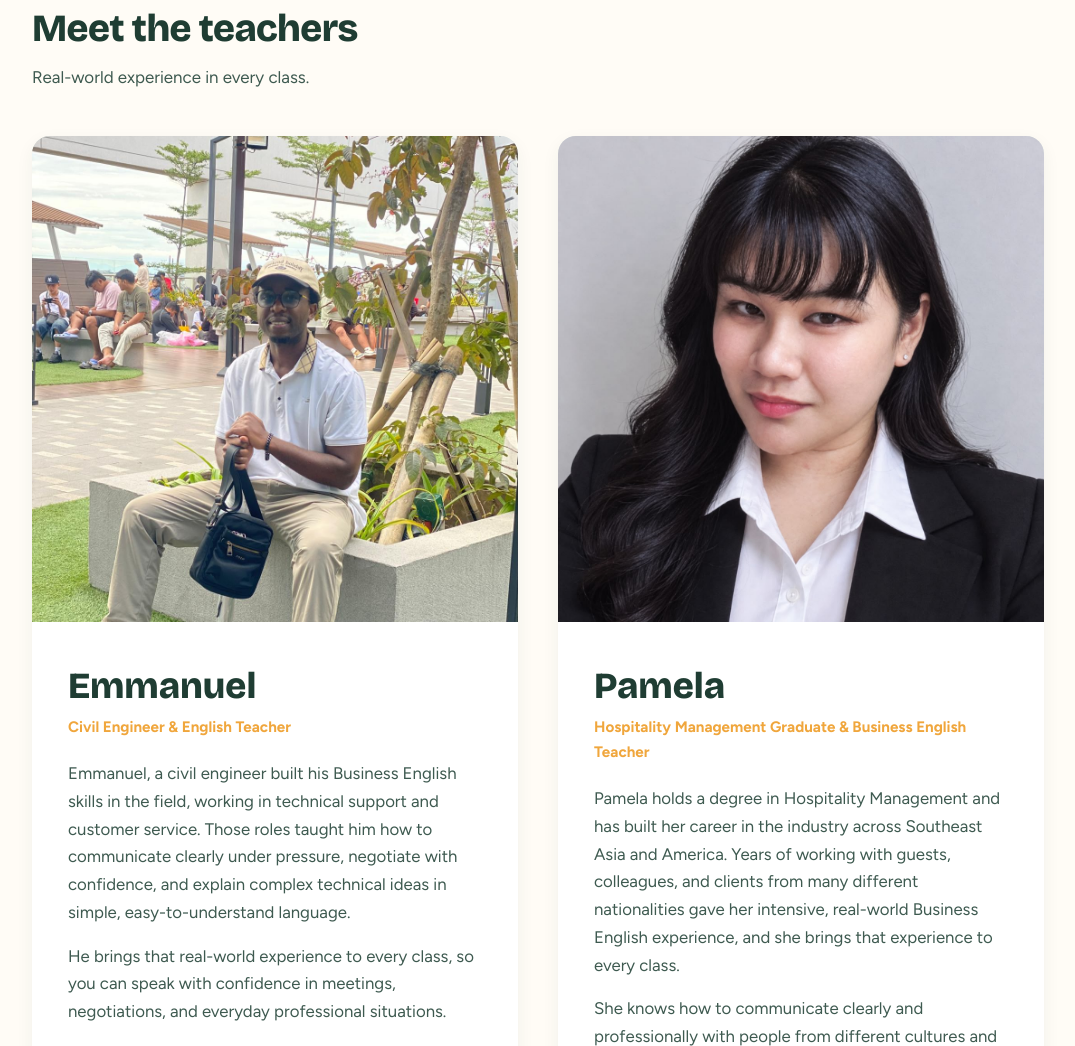
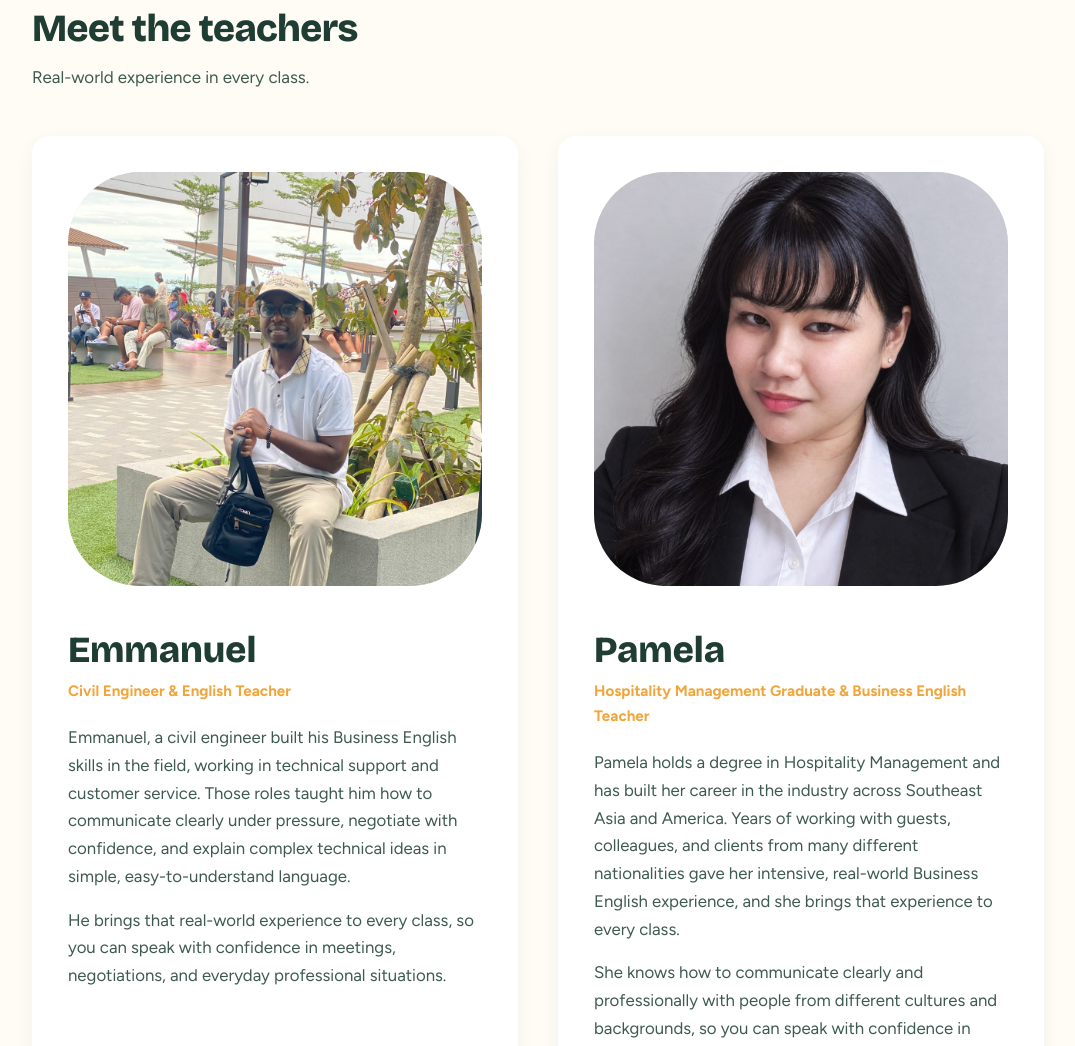
Before and after one commit to Bri-Zon/Teaching-Landing-Page-, a plain HTML site: page index.html in a window 1280 px wide. Shown: the part 1660-2706 px from the top of the page, without its empty margins (102-1177 px from the left). Drawn offline with nearby package versions, Linux system fonts and the light colour scheme.

Commit message:
Curved photo frames: 72px radius on teacher squares, 40px on testimonial avatars
Co-authored-by: Bri-Zon <Bri-Zon@users.noreply.github.com>

```diff
--- a/index.html
+++ b/index.html
@@ -156,10 +156,10 @@
     display:flex;flex-direction:column;gap:20px;
   }
   .teacher-card .photo-wrap{
-    width:calc(100% + 72px);
-    margin:-36px -36px 24px;
+    width:100%;
+    margin:0 0 24px;
     aspect-ratio:1/1;
-    border-radius:var(--radius) var(--radius) 0 0;
+    border-radius:72px;
     overflow:hidden;
     background:var(--sage);
     display:flex;align-items:center;justify-content:center;
@@ -181,7 +181,7 @@
     display:flex;flex-direction:column;gap:16px;
   }
   .quote .photo-wrap{
-    width:136px;height:136px;border-radius:32px;
+    width:136px;height:136px;border-radius:40px;
     border:2px solid var(--sage-deep);
     flex-shrink:0;background:var(--sage);
     display:flex;align-items:center;justify-content:center;
```
